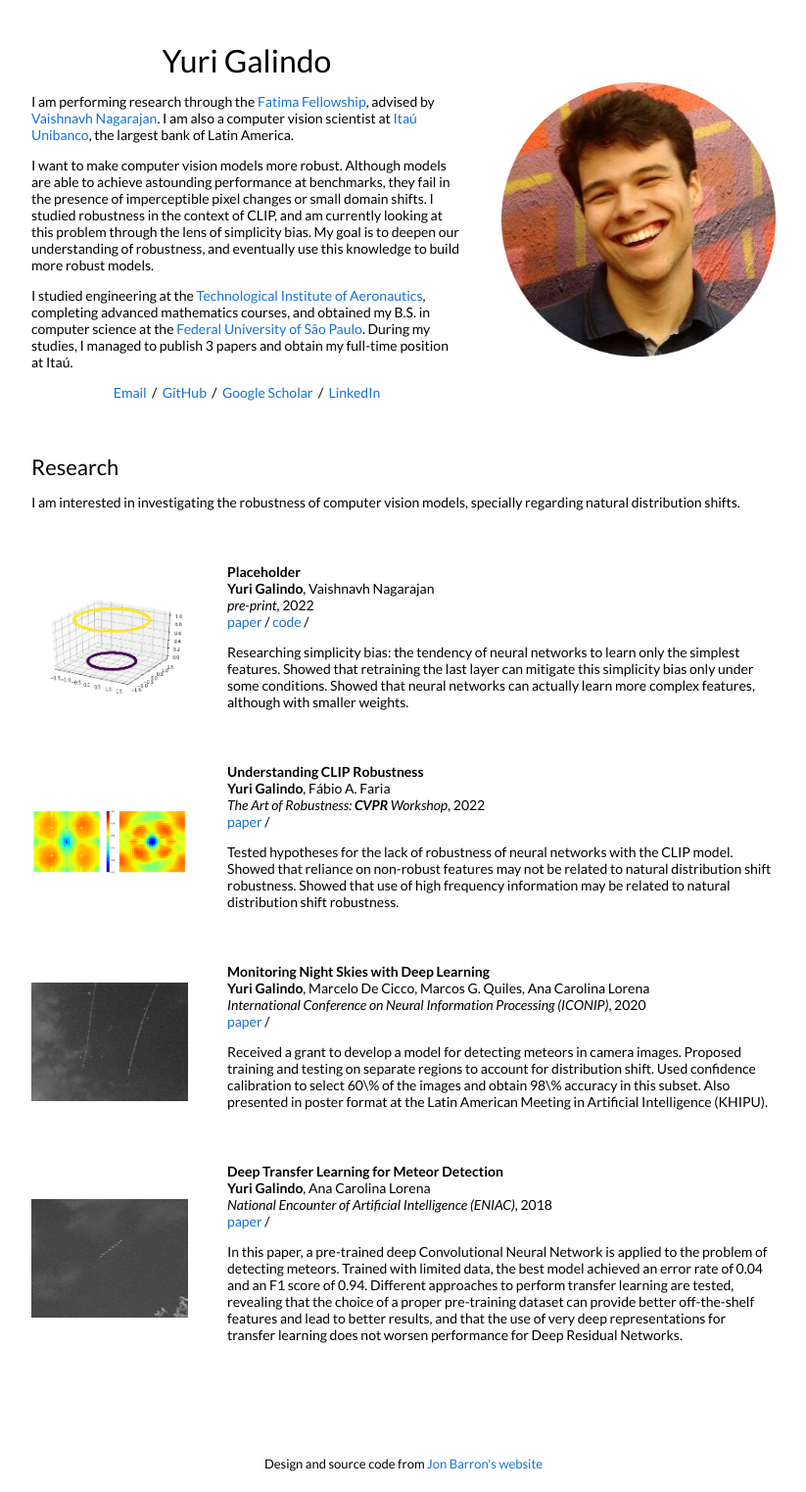
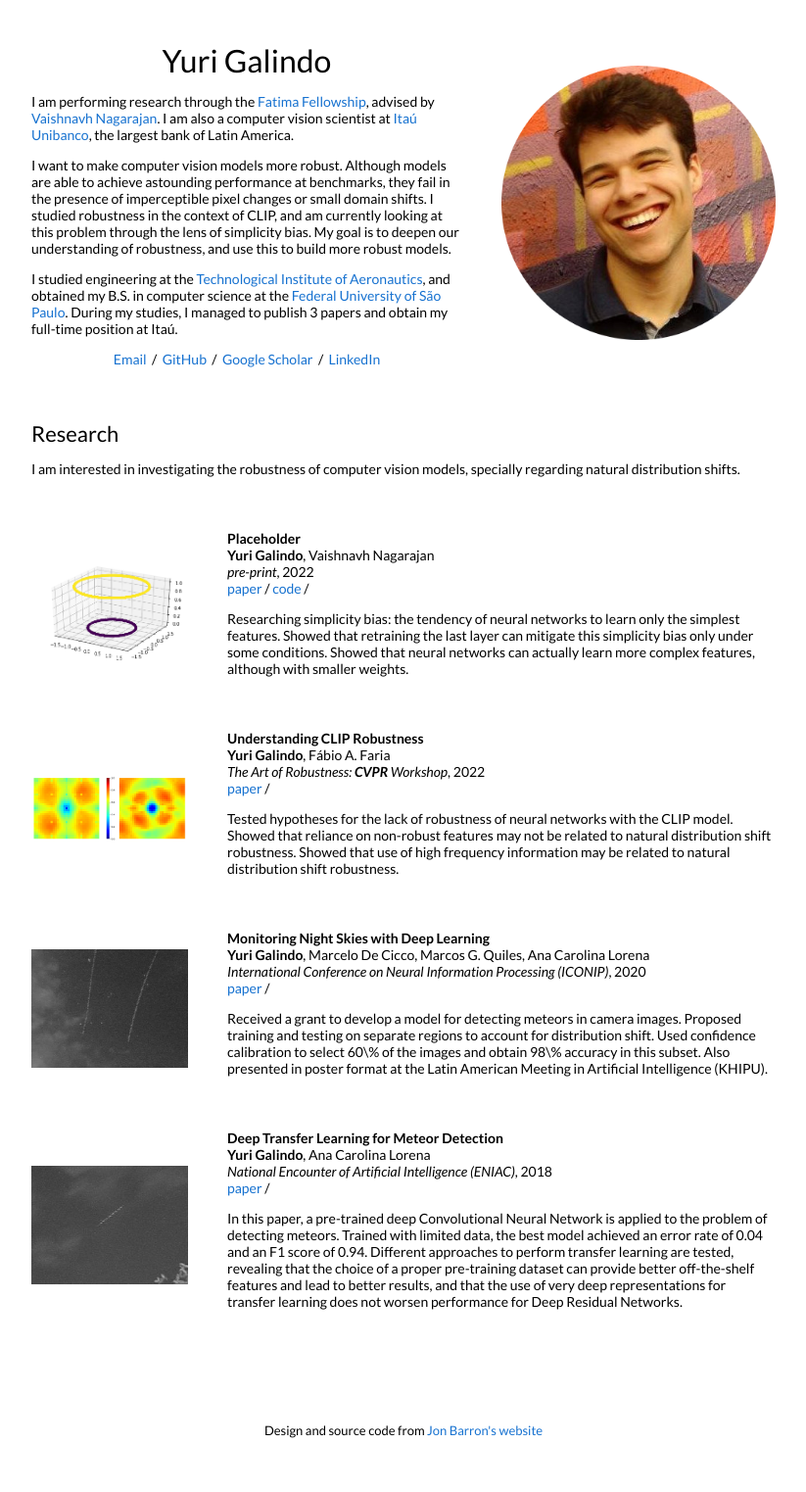
Before and after one commit to yurigalindo/yurigalindo.github.io, a Jekyll site: the page built from _posts/2022-06-02-fatima.markdown, in a window 1280 px wide. Shown: the whole page at 98% size, without its empty margins (228-1051 px from the left). Built offline with Jekyll 4.4.1, drawn with Linux system fonts in a browser that asks for light colours; after the commit the page ends 1489 px from its top, so only the background shows below that.

Commit message:
Further simplified bio

```diff
--- a/_layouts/default.html
+++ b/_layouts/default.html
@@ -30,10 +30,10 @@
               <p> I am performing research through the <a href="https://www.fatimafellowship.com/">Fatima Fellowship</a>, advised by <a href="https://vaishnavh.github.io/home/index.html">Vaishnavh Nagarajan</a>. I am also a computer vision scientist at <a href="https://www.itau.com/">Itaú Unibanco</a>, the largest bank of Latin America.
               </p>
               <p>
-                I want to make computer vision models more robust. Although models are able to achieve astounding performance at benchmarks, they fail in the presence of imperceptible pixel changes or small domain shifts. I studied robustness in the context of CLIP, and am currently looking at this problem through the lens of simplicity bias. My goal is to deepen our understanding of robustness, and eventually use this knowledge to build more robust models.
+                I want to make computer vision models more robust. Although models are able to achieve astounding performance at benchmarks, they fail in the presence of imperceptible pixel changes or small domain shifts. I studied robustness in the context of CLIP, and am currently looking at this problem through the lens of simplicity bias. My goal is to deepen our understanding of robustness, and use this to build more robust models.
               </p>
               <p>
-                I studied engineering at the <a href="http://www.ita.br/">Technological Institute of Aeronautics</a>, completing advanced mathematics courses, and obtained my B.S. in computer science at the <a href="https://www.unifesp.br/world/">Federal University of São Paulo</a>. During my studies, I managed to publish 3 papers and obtain my full-time position at Itaú.
+                I studied engineering at the <a href="http://www.ita.br/">Technological Institute of Aeronautics</a>, and obtained my B.S. in computer science at the <a href="https://www.unifesp.br/world/">Federal University of São Paulo</a>. During my studies, I managed to publish 3 papers and obtain my full-time position at Itaú.
               </p>
               <p style="text-align:center">
                 <a target="_blank" href="yurioliveiragalindo@gmail.com"> Email</a> &nbsp;/&nbsp;
```
